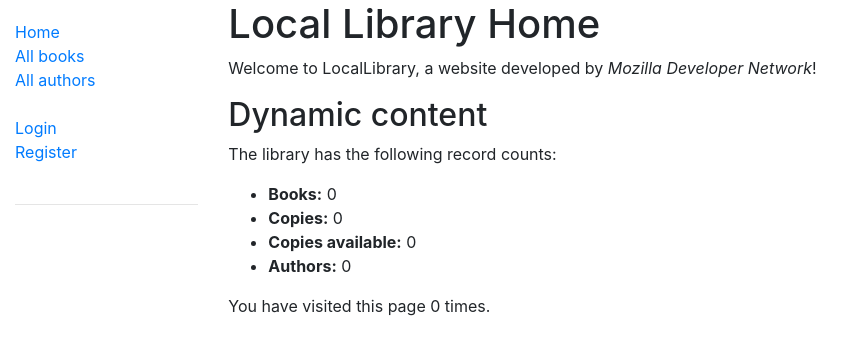
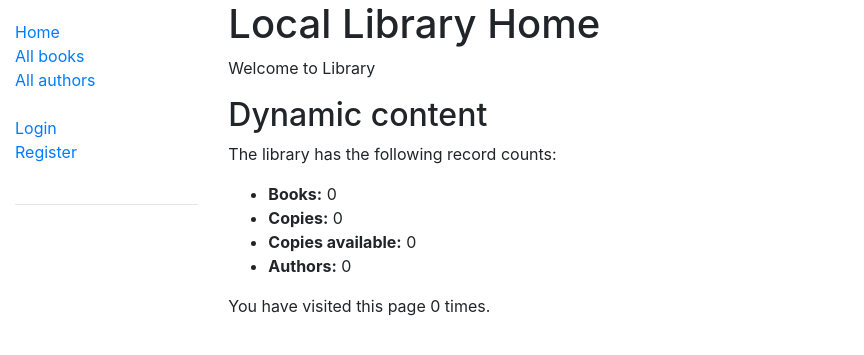
Before and after one commit to kavianam/django_library, a Django app: page /catalog/ in a window 1280 px wide. Shown: the top 355 px of the page, without its empty margins (0-864 px from the left). Run offline with Django 3.2, Linux system fonts and the light colour scheme; data that the repository does not hold is empty.

Commit message:
update the some words in index.html

```diff
--- a/catalog/templates/catalog/index.html
+++ b/catalog/templates/catalog/index.html
@@ -6,7 +6,8 @@
 
 {% block content %}
   <h1>Local Library Home</h1>
-  <p>Welcome to LocalLibrary, a website developed by <em>Mozilla Developer Network</em>!</p>
+    <p>Welcome to Library</p>
+{#    , a website developed by <em>Mozilla Developer Network</em>!</p>#}
   <h2>Dynamic content</h2>
   <p>The library has the following record counts:</p>
   <ul>
```
